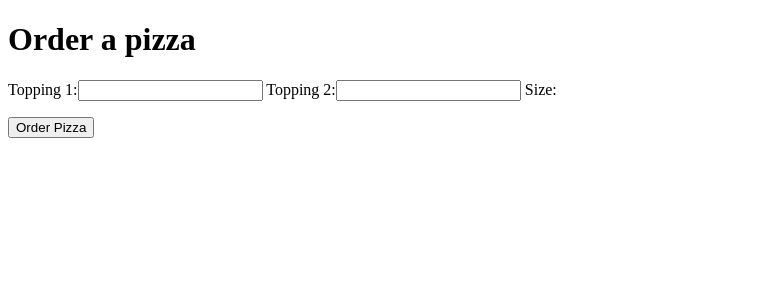
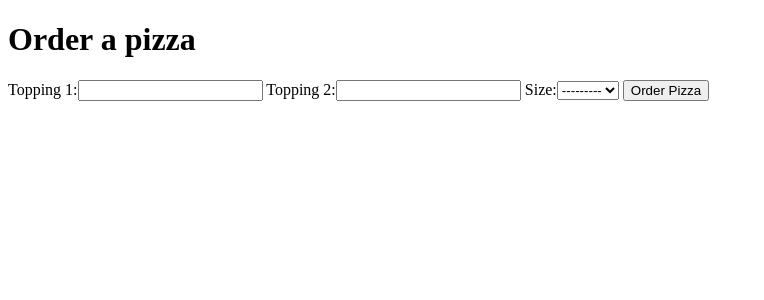
Before and after one commit to bluehackrafestefano/Nadia-sGardenRestaurant-Django-Project, a Django app: page /order/ in a window 1280 px wide. Shown: the top 300 px of the page, without its empty margins (0-764 px from the left). Run offline with Django 3.2, Linux system fonts and the light colour scheme; data that the repository does not hold is empty.

Commit message:
turn back to normal

```diff
--- a/src/pizza/forms.py
+++ b/src/pizza/forms.py
@@ -25,7 +25,8 @@ from .models import Pizza, Size
 class PizzaForm(forms.ModelForm):
 
     # size = forms.ModelChoiceField(queryset=Size.objects, empty_label=None, widget=forms.CheckboxSelectMultiple)
-    size = forms.ModelChoiceField(queryset=Size.objects, empty_label=None, widget=forms.RadioSelect)
+    # size = forms.ModelChoiceField(queryset=Size.objects, empty_label=None, widget=forms.RadioSelect)
+    # image = forms.ImageField()
 
     class Meta:
         model = Pizza
--- a/src/pizza/templates/pizza/order.html
+++ b/src/pizza/templates/pizza/order.html
@@ -10,6 +10,7 @@
 
     <h2>{{ note }}</h2>
 
+    <!-- <form enctype="multipart/form-data" action="{% url 'order' %}" method="POST"> -->
     <form action="{% url 'order' %}" method="POST">
         {% csrf_token %}
         {{ pizzaform }}
--- a/src/pizza/views.py
+++ b/src/pizza/views.py
@@ -6,6 +6,7 @@ def home(request):
 
 def order(request):
     if request.method == 'POST':
+        # filled_form = PizzaForm(request.POST, request.FILES)
         filled_form = PizzaForm(request.POST)
         if filled_form.is_valid():
             note = 'Thanks for ordering! Your %s, %s and %s pizza is on its way!' %(filled_form.cleaned_data['size'],
```
Also changed, not shown: README.md.
